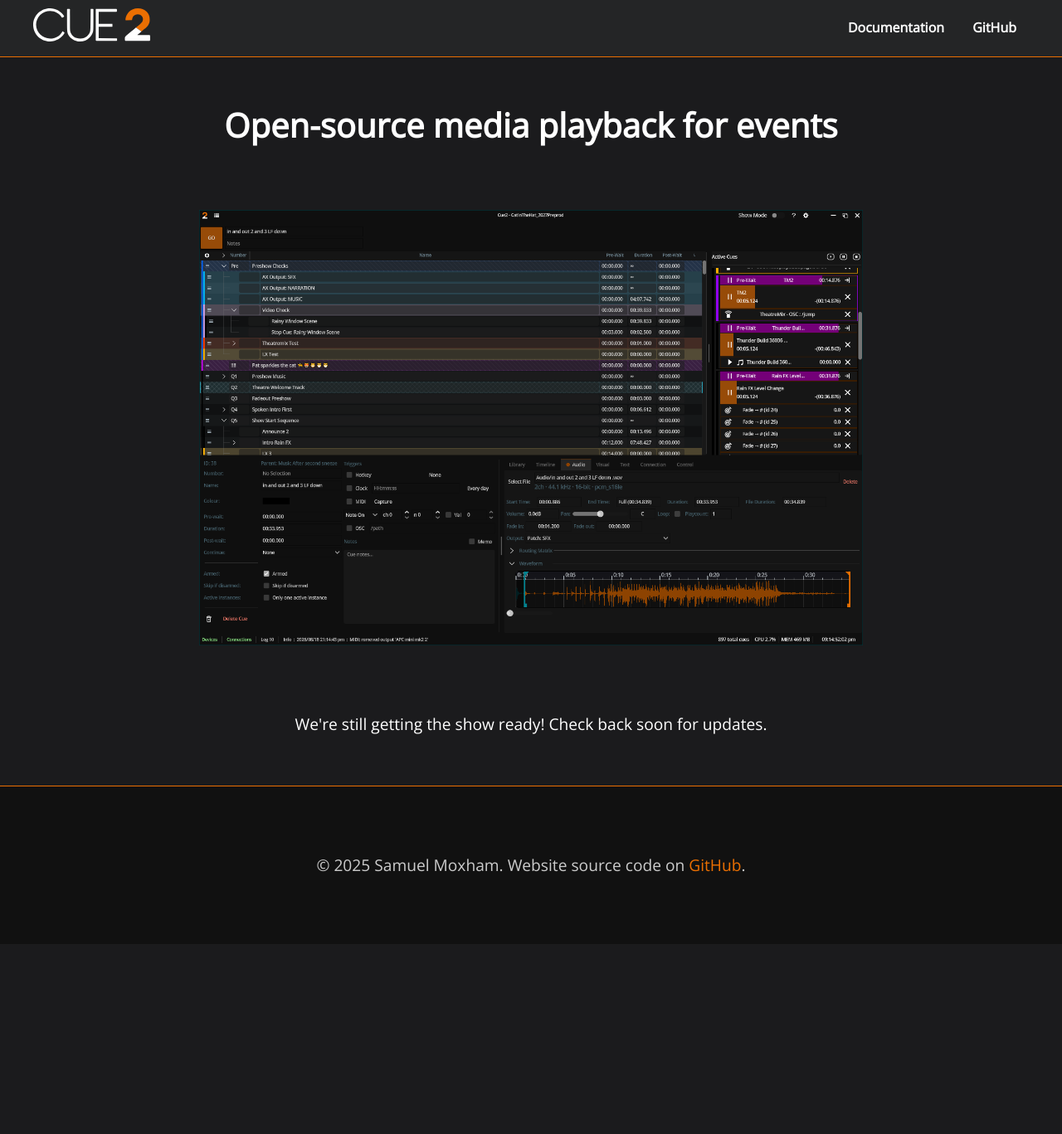
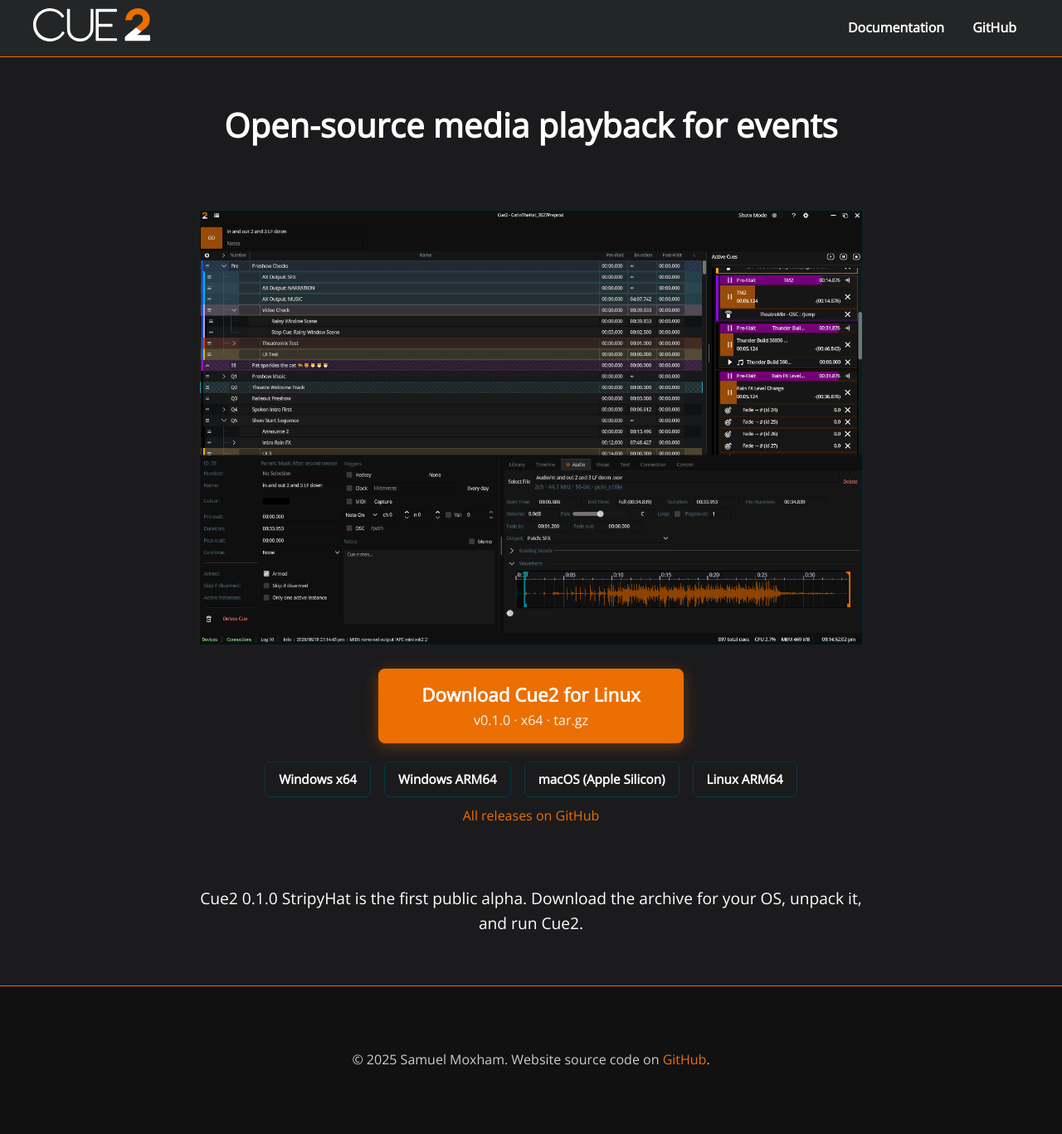
Before and after one commit to Tech-mop/Cue2.Live-Website, a Jekyll site: the page built from index.md, in a window 1280 px wide. Shown: the whole page at 83% size. Built offline with Jekyll 4.4.1, drawn with Linux system fonts in a browser that asks for light colours; before the commit the page ends 1138 px from its top, so only the background shows below that.

Commit message:
Added download buttons

```diff
--- a/_config.yml
+++ b/_config.yml
@@ -6,3 +6,10 @@
 # Build settings
 markdown: kramdown
 highlighter: rouge
+
+# Hardcoded latest release. Update version + tag when publishing a new GitHub release.
+# Asset filenames must stay: Cue2-<version>-<platform>.<ext>
+cue2_release:
+  version: "0.1.0"
+  tag: "v0.1.0"
+  page: "https://github.com/Tech-mop/Cue2/releases"
--- /dev/null
+++ b/_includes/download.html
@@ -0,0 +1,50 @@
+{% assign release = site.cue2_release %}
+{% assign asset_base = "https://github.com/Tech-mop/Cue2/releases/download/" | append: release.tag %}
+{% assign file_base = "Cue2-" | append: release.version %}
+
+<section class="download" id="download" aria-label="Download Cue2">
+  <a class="download-btn" id="download-primary"
+     href="{{ asset_base }}/{{ file_base }}-windows-x86_64.zip"
+     data-platform="windows-x86_64">
+    <span class="download-label">Download Cue2 for Windows</span>
+    <span class="download-meta">{{ release.tag }} · x64 · zip</span>
+  </a>
+
+  <ul class="download-others" id="download-others">
+    <li hidden>
+      <a data-platform="windows-x86_64"
+         data-label="Download Cue2 for Windows"
+         data-meta="{{ release.tag }} · x64 · zip"
+         href="{{ asset_base }}/{{ file_base }}-windows-x86_64.zip">Windows x64</a>
+    </li>
+    <li>
+      <a data-platform="windows-arm64"
+         data-label="Download Cue2 for Windows"
+         data-meta="{{ release.tag }} · ARM64 · zip"
+         href="{{ asset_base }}/{{ file_base }}-windows-arm64.zip">Windows ARM64</a>
+    </li>
+    <li>
+      <a data-platform="macos-arm64"
+         data-label="Download Cue2 for macOS"
+         data-meta="{{ release.tag }} · Apple Silicon · zip"
+         href="{{ asset_base }}/{{ file_base }}-macos-arm64.zip">macOS (Apple Silicon)</a>
+    </li>
+    <li>
+      <a data-platform="linux-x86_64"
+         data-label="Download Cue2 for Linux"
+         data-meta="{{ release.tag }} · x64 · tar.gz"
+         href="{{ asset_base }}/{{ file_base }}-linux-x86_64.tar.gz">Linux x64</a>
+    </li>
+    <li>
+      <a data-platform="linux-arm64"
+         data-label="Download Cue2 for Linux"
+         data-meta="{{ release.tag }} · ARM64 · tar.gz"
+         href="{{ asset_base }}/{{ file_base }}-linux-arm64.tar.gz">Linux ARM64</a>
+    </li>
+  </ul>
+
+  <p class="download-releases">
+    <a href="{{ release.page }}">All releases on GitHub</a>
+  </p>
+</section>
+<script src="{{ '/assets/js/download.js' | relative_url }}"></script>
--- a/assets/css/main.css
+++ b/assets/css/main.css
@@ -85,6 +85,92 @@
   text-align: center;
 }
 
+.download {
+  text-align: center;
+  padding: 8px 20px 12px;
+}
+
+.download-btn {
+  display: inline-flex;
+  flex-direction: column;
+  align-items: center;
+  justify-content: center;
+  background-color: #EB6F02;
+  color: #fff;
+  text-decoration: none;
+  font-weight: bold;
+  font-size: 1.4em;
+  line-height: 1.25;
+  padding: 18px 52px;
+  border-radius: 8px;
+  box-shadow: 0 4px 18px rgba(235, 111, 2, 0.35);
+  transition: background-color 0.15s ease, transform 0.15s ease, box-shadow 0.15s ease;
+}
+
+.download-btn:hover,
+.download-btn:focus-visible {
+  background-color: #ff8418;
+  color: #fff;
+  transform: translateY(-1px);
+  box-shadow: 0 6px 22px rgba(235, 111, 2, 0.45);
+}
+
+.download-btn:focus-visible {
+  outline: 2px solid #fff;
+  outline-offset: 3px;
+}
+
+.download-btn .download-meta {
+  display: block;
+  margin-top: 6px;
+  font-size: 0.72em;
+  font-weight: normal;
+  opacity: 0.92;
+}
+
+.download-others {
+  display: flex;
+  flex-wrap: wrap;
+  justify-content: center;
+  align-items: center;
+  gap: 12px 16px;
+  list-style: none;
+  margin: 22px 0 10px;
+  padding: 0;
+}
+
+.download-others a {
+  display: inline-block;
+  color: #fff;
+  text-decoration: none;
+  font-size: 0.95rem;
+  font-weight: bold;
+  padding: 8px 16px;
+  border: 1px solid #013B40;
+  border-radius: 6px;
+  transition: color 0.15s ease, border-color 0.15s ease;
+}
+
+.download-others a:hover,
+.download-others a:focus-visible {
+  color: #EB6F02;
+  border-color: #EB6F02;
+}
+
+.download-releases {
+  margin: 8px 0 0;
+  font-size: 1rem;
+}
+
+.download-releases a {
+  color: #EB6F02;
+  text-decoration: none;
+}
+
+.download-releases a:hover {
+  text-decoration: underline;
+}
+
 footer {
   background-color: #111111;
   color: #ccc;
@@ -92,6 +178,10 @@
   padding: 20px;
   margin-top: 20px;
   border-top: 1px solid #EB6F02;
+}
+
+footer p {
+  font-size: 1em;
 }
 
 footer a {
@@ -120,4 +210,11 @@
   .logo img {
     height: 30px;
   }
+  .download-btn {
+    font-size: 1.15em;
+    padding: 16px 28px;
+    width: calc(100% - 24px);
+    max-width: 420px;
+    box-sizing: border-box;
+  }
 }
--- /dev/null
+++ b/assets/js/download.js
@@ -0,0 +1,118 @@
+(function () {
+  var PLATFORMS = [
+    "windows-x86_64",
+    "windows-arm64",
+    "macos-arm64",
+    "linux-x86_64",
+    "linux-arm64"
+  ];
+
+  function detectPlatform() {
+    var ua = navigator.userAgent || "";
+    var platform = navigator.platform || "";
+    var uaData = navigator.userAgentData;
+    var os = "windows";
+    var arch = "x86_64";
+
+    if (/Android|iPhone|iPad|iPod/i.test(ua)) {
+      return "windows-x86_64";
+    }
+
+    if (uaData && uaData.platform) {
+      var p = uaData.platform.toLowerCase();
+      if (p.indexOf("mac") !== -1) os = "macos";
+      else if (p.indexOf("win") !== -1) os = "windows";
+      else if (p.indexOf("linux") !== -1 || p.indexOf("cros") !== -1) os = "linux";
+    } else if (/Mac OS X|Macintosh/i.test(ua) || /Mac/i.test(platform)) {
+      os = "macos";
+    } else if (/Win/i.test(ua) || /Win/i.test(platform)) {
+      os = "windows";
+    } else if (/Linux|X11/i.test(ua) || /Linux/i.test(platform)) {
+      os = "linux";
+    }
+
+    if (os === "macos") {
+      return "macos-arm64";
+    }
+
+    if (/arm64|aarch64/i.test(ua) || /arm64/i.test(platform)) {
+      arch = "arm64";
+    }
+
+    var id = os + "-" + arch;
+    if (PLATFORMS.indexOf(id) !== -1) return id;
+
+    for (var i = 0; i < PLATFORMS.length; i++) {
+      if (PLATFORMS[i].indexOf(os + "-") === 0) return PLATFORMS[i];
+    }
+    return "windows-x86_64";
+  }
+
+  function applyHighEntropyArch(os, callback) {
+    var uaData = navigator.userAgentData;
+    if (!uaData || typeof uaData.getHighEntropyValues !== "function" || os === "macos") {
+      callback();
+      return;
+    }
+
+    uaData
+      .getHighEntropyValues(["architecture", "bitness"])
+      .then(function (hints) {
+        var architecture = (hints.architecture || "").toLowerCase();
+        if (!architecture) {
+          callback();
+          return;
+        }
+        var arch = architecture === "arm" || architecture === "arm64" ? "arm64" : "x86_64";
+        var id = os + "-" + arch;
+        if (PLATFORMS.indexOf(id) !== -1) {
+          selectPlatform(id);
+        }
+        callback();
+      })
+      .catch(function () {
+        callback();
+      });
+  }
+
+  function selectPlatform(id) {
+    var primary = document.getElementById("download-primary");
+    var others = document.getElementById("download-others");
+    if (!primary || !others) return;
+
+    var links = others.querySelectorAll("[data-platform]");
+    var match = null;
+    for (var i = 0; i < links.length; i++) {
+      if (links[i].getAttribute("data-platform") === id) {
+        match = links[i];
+        break;
+      }
+    }
+    if (!match) return;
+
+    var currentId = primary.getAttribute("data-platform");
+    if (currentId === id) {
+      setHidden(links, id);
+      return;
+    }
+
+    primary.href = match.href;
+    primary.setAttribute("data-platform", id);
+    primary.querySelector(".download-label").textContent = match.getAttribute("data-label");
+    primary.querySelector(".download-meta").textContent = match.getAttribute("data-meta");
+    setHidden(links, id);
+  }
+
+  function setHidden(links, selectedId) {
+    for (var i = 0; i < links.length; i++) {
+      var item = links[i].closest("li");
+      if (item) item.hidden = links[i].getAttribute("data-platform") === selectedId;
+    }
+  }
+
+  var detected = detectPlatform();
+  selectPlatform(detected);
+
+  var os = detected.split("-")[0];
+  applyHighEntropyArch(os, function () {});
+})();
--- a/index.md
+++ b/index.md
@@ -9,6 +9,7 @@
 <header>
     <img src="/assets/img/Cue2v0.1_Window.PNG" alt="Cue2 application window" style="width: 100%; max-width: 800px; display: block; margin: 0 auto;">
 </header>
+{% include download.html %}
 <div class="container">
-    <p>We're still getting the show ready! Check back soon for updates.</p>
+    <p>Cue2 0.1.0 StripyHat is the first public alpha. Download the archive for your OS, unpack it, and run Cue2.</p>
 </div>
```
